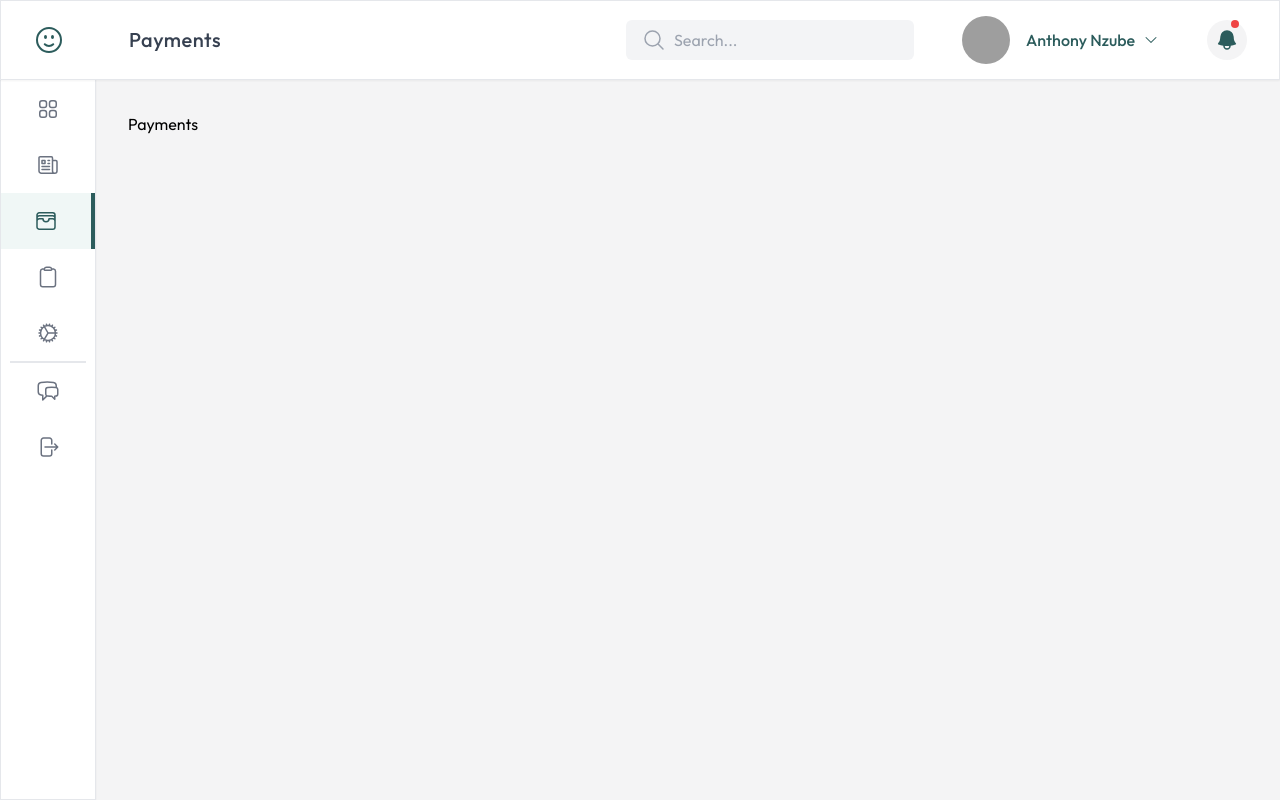
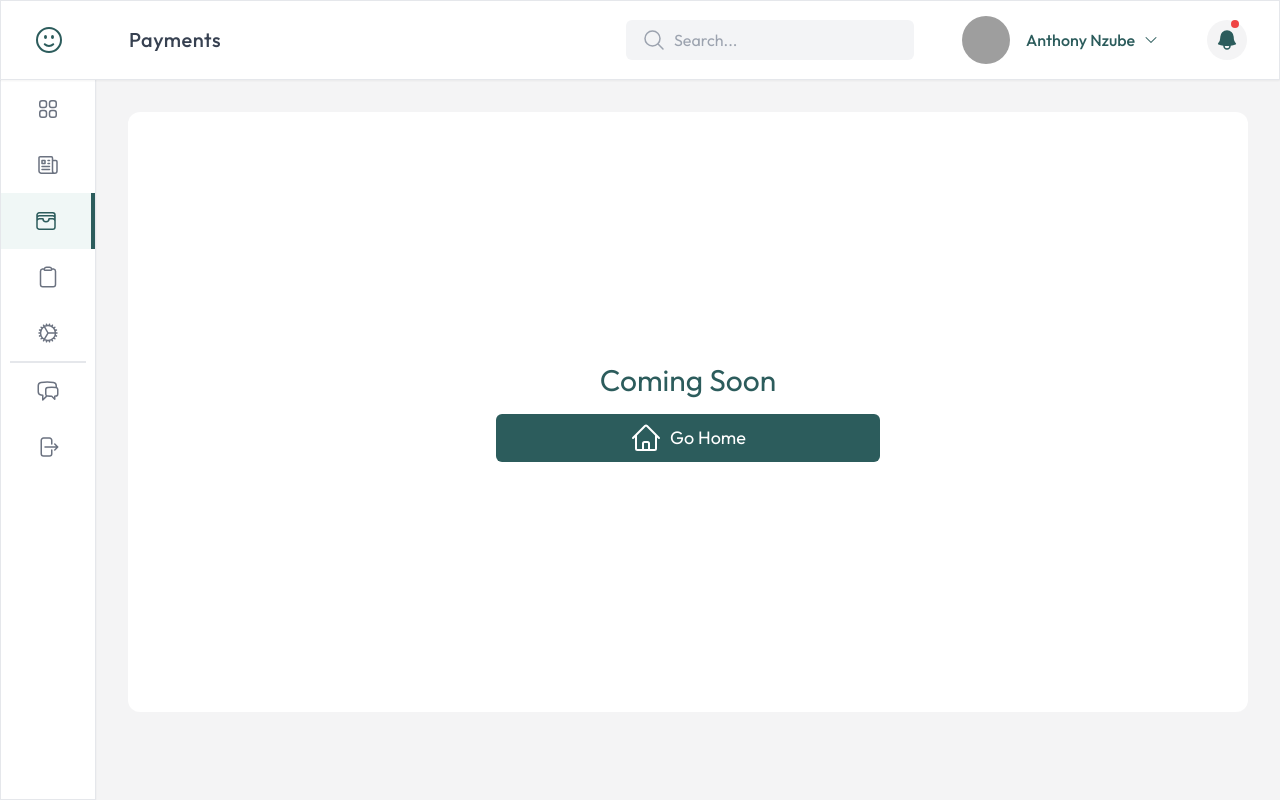
Before and after one commit to ruffcoins/financial-dashboard, a Next.js app: page /dashboard/payments in a window 1280 px wide. Built offline with nearby package versions, Linux system fonts and the light colour scheme; grey boxes are pictures that could not be loaded.

Commit message:
coming soon for empty pages

```diff
--- a/app/dashboard/help/page.tsx
+++ b/app/dashboard/help/page.tsx
@@ -1,4 +1,6 @@
+import ComingSoon from "@/components/shared/ComingSoon";
+
 const Help = () => {
-  return <div>Help</div>;
+  return <ComingSoon />;
 };
 export default Help;
--- a/app/dashboard/payments/page.tsx
+++ b/app/dashboard/payments/page.tsx
@@ -1,4 +1,6 @@
+import ComingSoon from "@/components/shared/ComingSoon";
+
 const Payments = () => {
-  return <div>Payments</div>;
+  return <ComingSoon />;
 };
 export default Payments;
--- a/app/dashboard/planning/page.tsx
+++ b/app/dashboard/planning/page.tsx
@@ -1,4 +1,6 @@
+import ComingSoon from "@/components/shared/ComingSoon";
+
 const Planning = () => {
-  return <div>Planning</div>;
+  return <ComingSoon />;
 };
 export default Planning;
--- a/app/dashboard/settings/page.tsx
+++ b/app/dashboard/settings/page.tsx
@@ -1,4 +1,6 @@
+import ComingSoon from "@/components/shared/ComingSoon";
+
 const Settings = () => {
-  return <div>Settings</div>;
+  return <ComingSoon />;
 };
 export default Settings;
--- a/app/dashboard/transactions/page.tsx
+++ b/app/dashboard/transactions/page.tsx
@@ -1,4 +1,6 @@
+import ComingSoon from "@/components/shared/ComingSoon";
+
 const Transactions = () => {
-  return <div>Transactions</div>;
+  return <ComingSoon />;
 };
 export default Transactions;
--- a/components/dashboard/Notification.tsx
+++ b/components/dashboard/Notification.tsx
@@ -15,6 +15,8 @@ const Notification = () => {
   };
 
   return (
+    // TODO: BUGFIX: Dropdown doesn't work and it's the same for the user dropdown
+
     <div className="relative cursor-pointer">
       <div className="p-2 bg-zinc-100 rounded-full relative" onClick={toggle}>
         <div className="w-2 h-2 rounded-full bg-red-500 absolute right-2 top-0"></div>
--- /dev/null
+++ b/components/shared/ComingSoon.tsx
@@ -0,0 +1,19 @@
+import { routes } from "@/constants/routes";
+import { HomeIcon } from "@heroicons/react/24/outline";
+import Link from "next/link";
+
+const ComingSoon = () => {
+  return (
+    <div className="bg-white rounded-xl w-full h-[600px] flex flex-col items-center justify-center space-y-4">
+      <p className="text-3xl text-primary-900">Coming Soon</p>
+      <Link
+        href={routes.DASHBOARD}
+        className="bg-primary-900 lg:w-96 w-44 flex items-center justify-center py-2 rounded-md space-x-2"
+      >
+        <HomeIcon className="w-8 h-8 text-white" />
+        <span className="text-white  text-lg">Go Home</span>
+      </Link>
+    </div>
+  );
+};
+export default ComingSoon;
```
